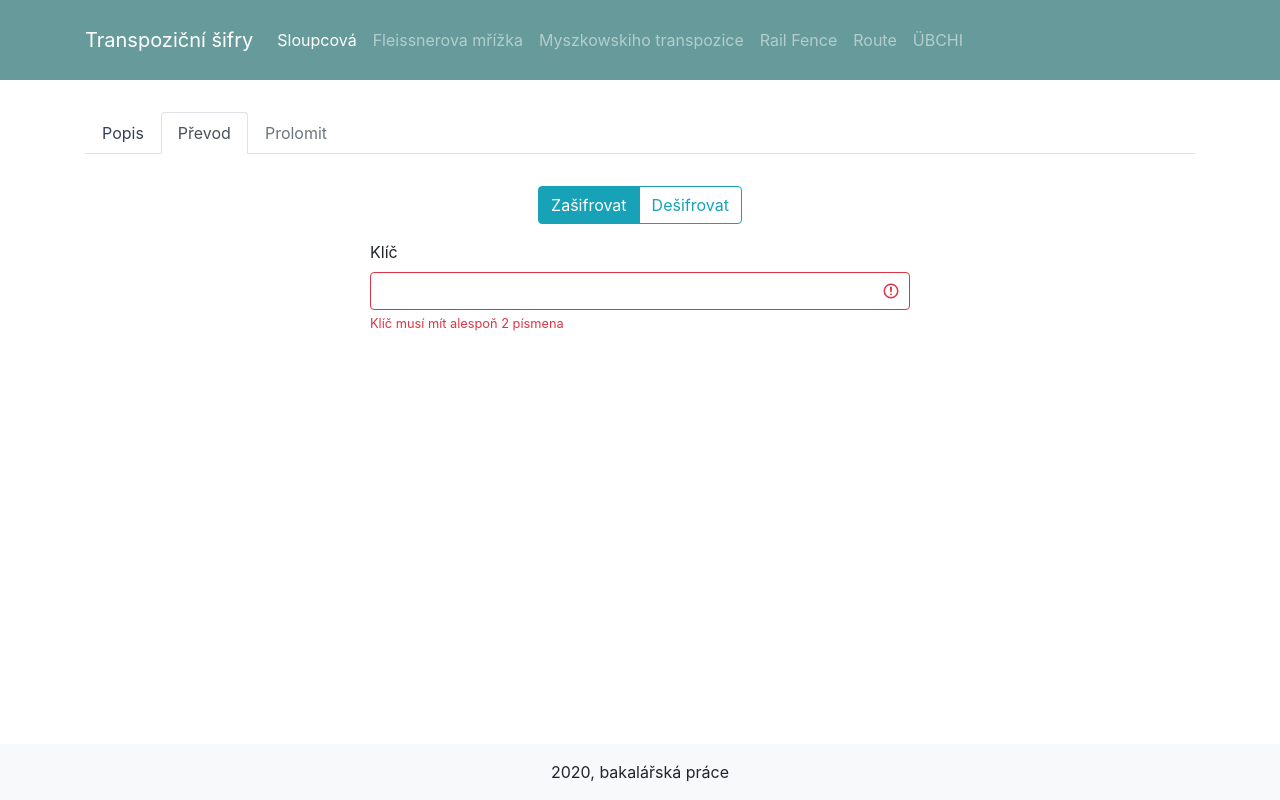
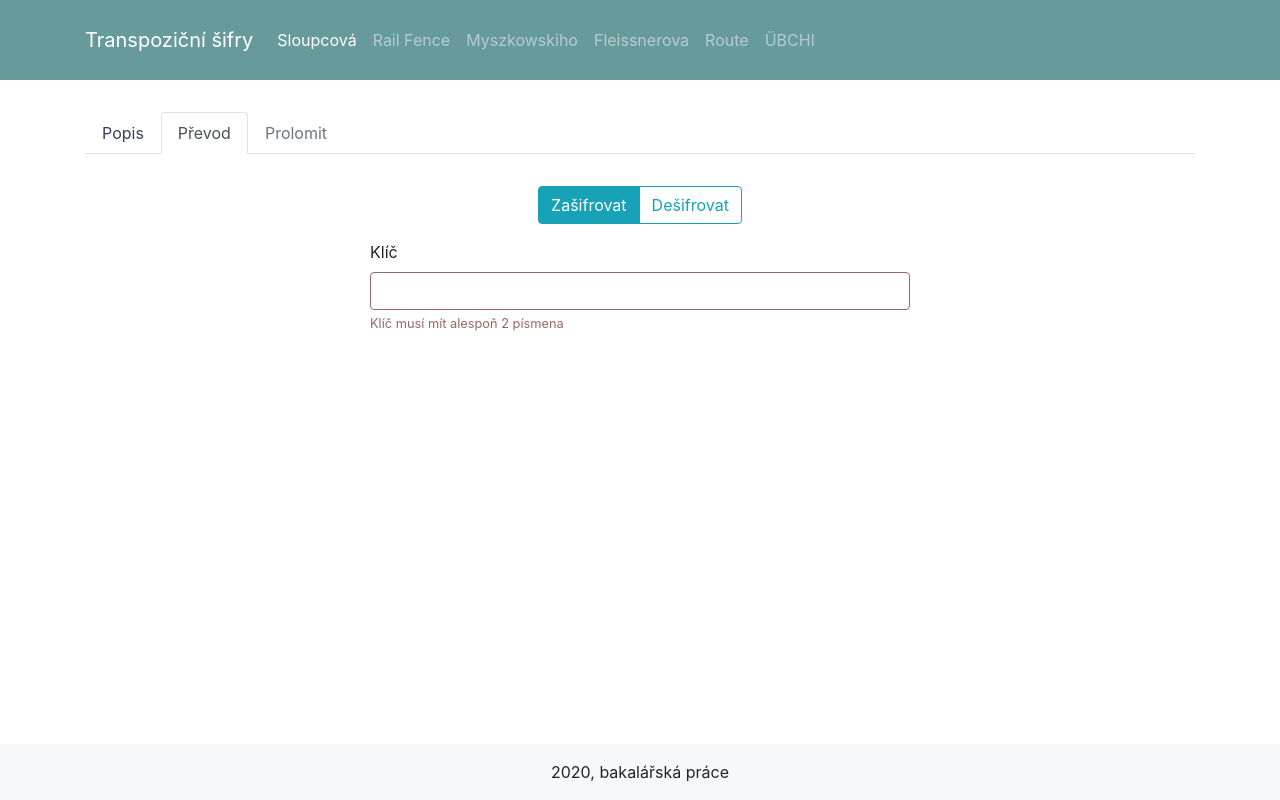
Before and after one commit to janbican/transposition-ciphers-site, a Vue app: page /columnar/convert in a window 1280 px wide. Built offline with nearby package versions, Linux system fonts and the light colour scheme.

Commit message:
KeyInput styles

```diff
--- a/src/components/app/NavBar.vue
+++ b/src/components/app/NavBar.vue
@@ -6,9 +6,9 @@
       <b-collapse id="nav-collapse" is-nav>
         <b-navbar-nav>
           <b-nav-item :to="{ name: 'columnar' }">Sloupcová</b-nav-item>
-          <b-nav-item>Fleissnerova mřížka</b-nav-item>
-          <b-nav-item>Myszkowskiho transpozice</b-nav-item>
           <b-nav-item>Rail Fence</b-nav-item>
+          <b-nav-item>Myszkowskiho</b-nav-item>
+          <b-nav-item>Fleissnerova</b-nav-item>
           <b-nav-item>Route</b-nav-item>
           <b-nav-item>ÜBCHI</b-nav-item>
           <b-nav-item></b-nav-item>
--- a/src/components/columnar/ColumnarTable.vue
+++ b/src/components/columnar/ColumnarTable.vue
@@ -1,6 +1,11 @@
 <template>
   <div class="columnar-table">
-    <b-table-simple small fixed responsive class="text-center">
+    <b-table-simple small fixed responsive caption-top class="text-center">
+      <caption>
+        {{
+          caption
+        }}
+      </caption>
       <b-thead>
         <b-tr>
           <b-th
@@ -32,13 +37,15 @@
 export default {
   name: 'ColumnarTable',
   props: {
+    caption: String,
     keyValue: String,
     keyPermutation: Array,
+    isValid: Boolean,
     text: String
   },
   computed: {
     rows: function() {
-      if (this.keyValue < 2) return []
+      if (!this.isValid) return []
       const rowSize = this.keyValue.length
       return this.text.match(new RegExp('.{1,' + rowSize + '}', 'g'))
     }
--- a/src/components/columnar/convert/Convert.vue
+++ b/src/components/columnar/convert/Convert.vue
@@ -1,12 +1,12 @@
 <template>
-  <div id="convert">
+  <div class="convert">
     <b-row>
       <b-col>
         <conversion-choice v-model="convertChoice" :choice="convertChoice" />
       </b-col>
     </b-row>
 
-    <b-row class="justify-content-md-center">
+    <b-row class="justify-content-md-center mb-3">
       <b-col col lg="6">
         <key-input
           v-model="keyValue"
@@ -37,11 +37,13 @@
       </b-col>
     </b-row>
 
-    <b-row v-show="isKeyValueValid" class="justify-content-md-center">
-      <b-col col lg="4">
+    <b-row v-show="isKeyValueValid" class="justify-content-md-center mt-5">
+      <b-col col md="4">
+        <h5>šifrovací tabulka</h5>
         <columnar-table
           :keyValue="keyValue"
           :keyPermutation="keyPermutation"
+          :isValid="isKeyValueValid"
           :text="plainText"
         />
       </b-col>
@@ -116,3 +118,10 @@ export default {
   }
 }
 </script>
+
+<style scoped>
+h5 {
+  text-align: center;
+  border-bottom: 0;
+}
+</style>
--- a/src/components/common/convert/KeyInput.vue
+++ b/src/components/common/convert/KeyInput.vue
@@ -1,5 +1,5 @@
 <template>
-  <div id="key-input">
+  <div class="key-input">
     <b-form-group label="Klíč" label-for="key">
       <b-form-input
         id="key"
@@ -7,6 +7,7 @@
         :value="value"
         :state="isValid"
         :formatter="formatter"
+        autocomplete="off"
         @keyup="valueChanged"
       ></b-form-input>
 
@@ -38,3 +39,23 @@ export default {
   }
 }
 </script>
+
+<style scoped>
+.key-input input {
+  background-image: none;
+}
+
+.key-input .is-valid,
+.key-input .is-valid:focus {
+  border-color: inherit;
+}
+
+.key-input .is-invalid,
+.key-input .is-invalid:focus {
+  border-color: #9b6667;
+}
+
+.invalid-feedback {
+  color: #9b6667;
+}
+</style>
```
